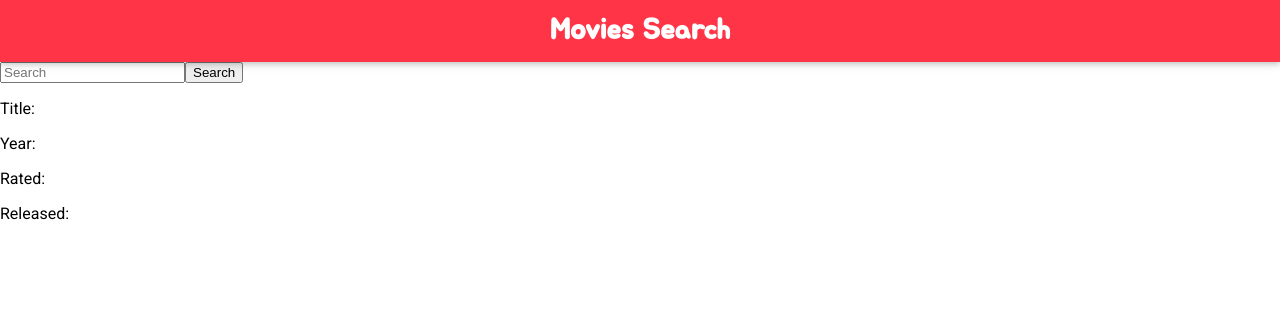
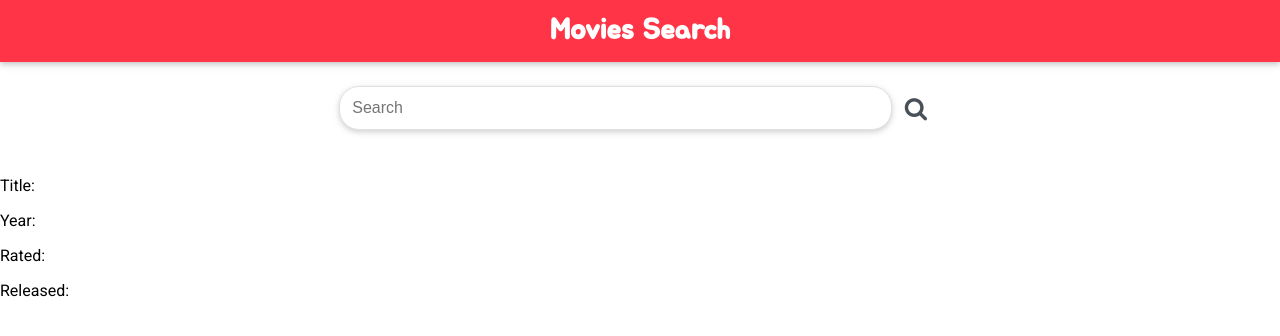
Before and after one commit to helbitz/movie-search-eran-helbitz2, a React (Create React App) app: page / in a window 1280 px wide. Shown: the top 336 px of the page. Built offline with nearby package versions, Linux system fonts and the light colour scheme.

Commit message:
search bar added

```diff
--- a/public/index.html
+++ b/public/index.html
@@ -20,6 +20,8 @@
       Learn how to configure a non-root public URL by running `npm run build`.
     -->
     <link href="https://fonts.googleapis.com/css?family=Jua|Roboto:300,400,700&display=swap" rel="stylesheet">
+    <link href="https://stackpath.bootstrapcdn.com/font-awesome/4.7.0/css/font-awesome.min.css" rel="stylesheet"
+      integrity="sha384-wvfXpqpZZVQGK6TAh5PVlGOfQNHSoD2xbE+QkPxCAFlNEevoEH3Sl0sibVcOQVnN" crossorigin="anonymous">
     <title>React App</title>
   </head>
   <body>
--- a/src/components/MovieInput.js
+++ b/src/components/MovieInput.js
@@ -26,6 +26,8 @@ class MovieInput extends Component {
     return (
       <div>
         <form onSubmit={this.onSubmit}>
+          <div className="container">
+            <div className="container__relative container__margin justified">
               <label>
                 <input
                   type="text"
@@ -33,9 +35,17 @@ class MovieInput extends Component {
                   autoComplete="off"
                   placeholder="Search"
                   onChange={this.handleChange}
+                  className="search"
+                  required
                 />
               </label>
-          <button type="submit">Search</button>
+              <button type="submit" className="iconbox">
+                <span className="iconbox__icon">
+                  <i class="fa fa-search" />
+                </span>
+              </button>
+            </div>
+          </div>
         </form>
       </div>
     );
--- a/src/scss/main.scss
+++ b/src/scss/main.scss
@@ -3,3 +3,4 @@
 @import './modules/general';
 @import './modules/container';
 @import './modules/navbar';
+@import './modules/search';
--- a/src/scss/modules/_container.scss
+++ b/src/scss/modules/_container.scss
@@ -6,6 +6,11 @@
 
   &__relative {
     position: relative;
+  }
+
+  .justified {
+    display: flex;
+    justify-content: center;
   }
 
   .container {
@@ -18,7 +23,7 @@
   }
 
   &__margin {
-    margin-bottom: 1rem;
+    margin: 1.5rem 0;
 
     @include atSmall {
       margin-bottom: 2.875rem;
--- /dev/null
+++ b/src/scss/modules/_search.scss
@@ -0,0 +1,50 @@
+.search {
+  padding: .75rem 2.75rem .75rem .75rem;
+  border-radius: 20px;
+  border: 1px solid #dfe1e5;
+  box-shadow: 0 2px 5px 0 rgba(0, 0, 0, .12), 0 2px 10px 0 rgba(0, 0, 0, .08);
+  font-size: 1rem;
+  outline: none;
+
+  @include atSmaller {
+    padding: .75rem 7.75rem .75rem .75rem;
+  }
+
+  @include atSmall {
+    padding: .75rem 10.75rem .75rem .75rem;
+  }
+
+  @include atMedium {
+    padding: .75rem 20.75rem .75rem .75rem;
+  }
+
+
+}
+
+input[type=text]:focus {
+  box-shadow: 1px 1px 5px 4px rgba(255, 53, 71, 0.20), -1px 1px 10px 4px rgba(255, 53, 71, 0.16);
+  border-radius: 20px;
+}
+
+.iconbox {
+  margin-left: -1px;
+  background: none;
+  border: none;
+  outline: none;
+  cursor: pointer;
+  padding: 0;
+
+
+  &__icon{
+    display: flex;
+    align-items: center;
+    padding: .55rem .85rem;
+    margin-bottom: 0;
+    font-size: 1.5rem;
+    font-weight: 400;
+    line-height: 1.5;
+    color: #495057;
+    text-align: center;
+    white-space: nowrap;
+  }
+}
```
Lines whose indentation alone changed are shown as unchanged.
